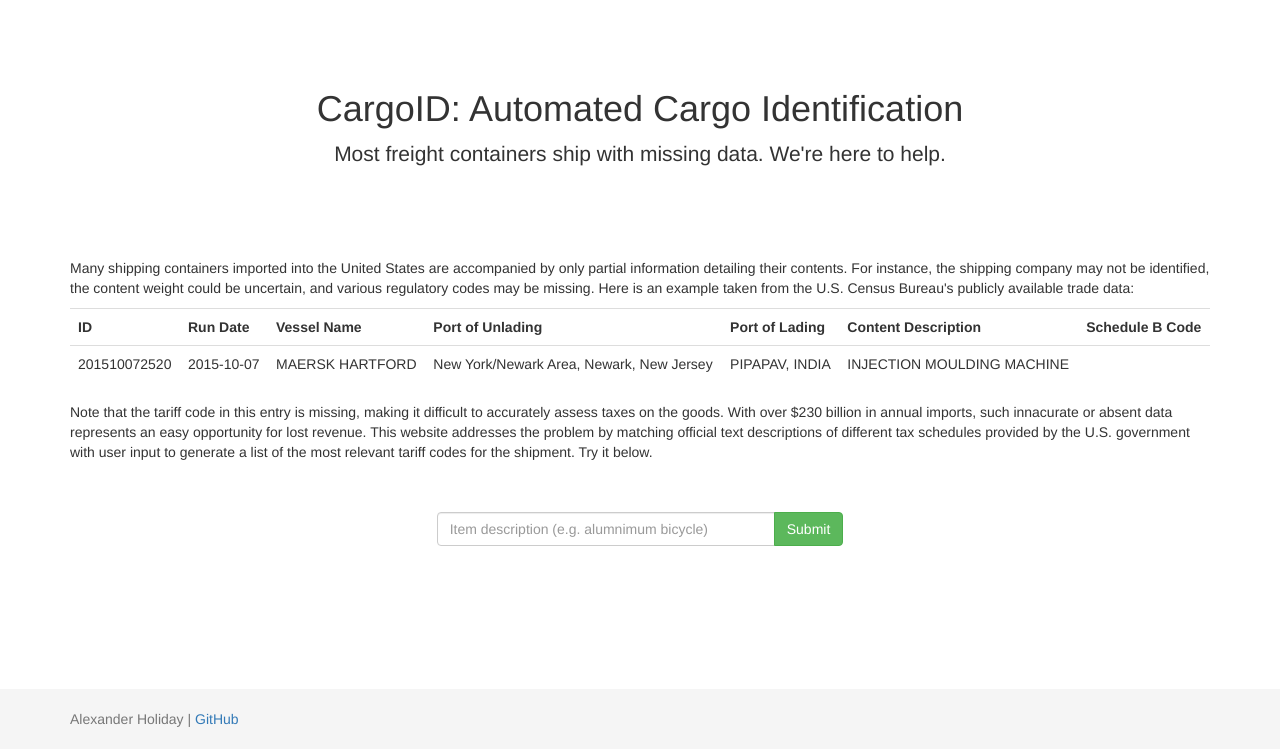
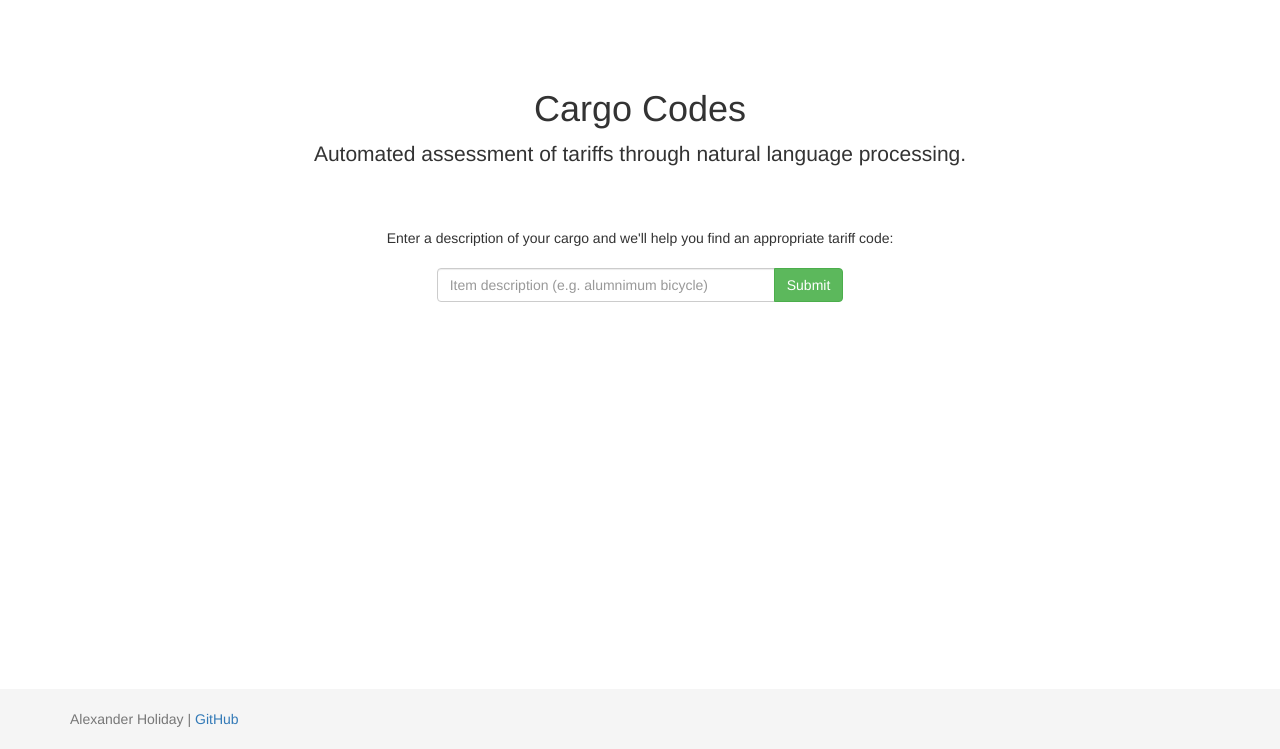
Before and after one commit to glinka/tariff-codes, a Flask app: page / in a window 1280 px wide. Shown: the part 51-800 px from the top of the page. Run offline with Flask 2, Linux system fonts and the light colour scheme; parts of the project's set-up code (start-up, migrations or seed data) failed here and were passed over; some libraries are stand-ins or nearby versions.

Commit message:
Integrated model into website, fixed site links
Website links should now all function, and the site uses the full
model as opposed to pasting in a custom model for the website.

```diff
--- a/web/FlaskFiles/templates/index.html
+++ b/web/FlaskFiles/templates/index.html
@@ -42,13 +42,13 @@
             <span class="icon-bar"></span>
             <span class="icon-bar"></span>
           </button>
-          <a class="navbar-brand" href="#">CargoID</a>
+          <a class="navbar-brand" href="/index">CargoID</a>
 	</div>
 	<div class="collapse navbar-collapse">
           <ul class="nav navbar-nav">
-            <li class="active"><a href="#">Home</a></li>
-            <li><a href="#about">About</a></li>
-            <li><a href="#contact">Contact</a></li>
+            <li class="active"><a href="/index">Home</a></li>
+            <li><a href="/about">About</a></li>
+            <li><a href="/contact">Contact</a></li>
           </ul>
 	</div><!--/.nav-collapse -->
       </div>
@@ -59,25 +59,13 @@
 
     <div class="container">
       <div class="starter-template">
-        <h1>CargoID: Automated Cargo Identification</h1>
-        <p class="lead">Most freight containers ship with missing data. We're here to help.</p>
+        <h1>Cargo Codes</h1>
+        <p class="lead">Automated assessment of tariffs through natural language processing.</p>
+	<br><br>
+        <p>Enter a description of your cargo and we'll help you find an appropriate tariff code:
       </div>
     </div><!-- /.container -->
 
-
-    <div class="container opening-desc">
-        <p>Many shipping containers imported into the United States are accompanied by only partial information detailing their contents. For instance, the shipping company may not be identified, the content weight could be uncertain, and various regulatory codes may be missing. Here is an example taken from the U.S. Census Bureau's publicly available trade data:</p>
-
-      <table class="table table-hover">
-	<tr><th>ID</th><th>Run Date</th><th>Vessel Name</th><th>Port of Unlading</th><th>Port of Lading</th><th>Content Description</th><th>Schedule B Code</th></tr>
-	<tr><td>201510072520</td><td>2015-10-07</td><td>MAERSK HARTFORD</td><td>New York/Newark Area, Newark, New Jersey</td><td>PIPAPAV, INDIA</td><td>INJECTION MOULDING MACHINE</td><td></td></tr>
-      </table>
-
-        <p>Note that the tariff code in this entry is missing, making it difficult to accurately assess taxes on the goods. With over $230 billion in annual imports, such innacurate or absent data represents an easy opportunity for lost revenue. This website addresses the problem by matching official text descriptions of different tax schedules provided by the U.S. government with user input to generate a list of the most relevant tariff codes for the shipment. Try it below.</p>
-
-    </div><!-- /.container -->
-
-    <br><br>
 
     <form action="/match_input" method="GET">
       <div class="row form-group">
@@ -143,7 +131,7 @@
 
     <footer class="footer">
       <div class="container">
-        <p class="text-muted">Alexander Holiday | <a href="https://github.com/glinka">GitHub</a></p>
+        <p class="text-muted">Alexander Holiday | <a href="https://github.com/glinka/tariff-codes">GitHub</a></p>
       </div>
     </footer>
 
--- a/web/FlaskFiles/views.py
+++ b/web/FlaskFiles/views.py
@@ -11,67 +11,18 @@ import datetime
 from StringIO import StringIO
 import random
 
-from matplotlib.backends.backend_agg import FigureCanvasAgg as FigureCanvas
-import matplotlib.pyplot as plt
-# from matplotlib.figure import Figure
-# from matplotlib.dates import DateFormatter
+from models import HashingEmbedder, word2vecEmbedder
+from classifiers import KNNClassifier, KNNCombinedClassifier
+from utils import coarsen_codes, get_section_codes
 
-def get_hashing_vectorizer():
-    # # set up hashing vectorizer and transform official data
-    if not hasattr(g, 'hashing_vectorizer'):
-        g.hashing_vectorizer =  HashingVectorizer(tokenizer=None, preprocessor=None)
-
-    return g.hashing_vectorizer
-
-def get_code_info():
-    if not hasattr(g, 'code_matrix'):
-        # # load official code data
-        official_info = pickle.load(open('../data/tariff-codes-2016.pkl', 'r'))
-        official_codes = np.array(official_info.keys())
-        official_descriptions = [' '.join(words) for words in official_info.values()]
-
-        vectorizer = get_hashing_vectorizer()
-        g.code_matrix = vectorizer.transform(official_descriptions).transpose().tocsc(copy=False) # sparse (nshipments, nhash) matrix where each row details word counts in a particular shipping entry
-        g.codes = official_codes
-        g.descs = official_descriptions
-
-    return [g.codes, g.descs, g.code_matrix]
-
-
-def _find_max_columns(index_scores, k):
-    """index_scores is a sparse matrix of shape (ndocs, ncodes). this function finds the sum of each row and the index of the maximum"""
-    nrows = index_scores.shape[0]
-    rowsums = np.zeros(nrows)
-    maxcol_indices = np.zeros((nrows, k), dtype=int)
-    for i in range(nrows):
-        current_row = sparse.find(index_scores.getrow(i))
-        current_row_indices = current_row[1]
-        current_row_values = current_row[2]
-        nvals_to_sort = current_row_values.shape[0]
-
-        if nvals_to_sort > 0:
-            if nvals_to_sort > k:
-                nvals_to_sort = k
-
-            max_indices = np.argpartition(current_row_values, -nvals_to_sort)[-nvals_to_sort:]
-            sorted_max_indices = np.argsort(current_row_values[max_indices])
-            maxcol_indices[i,:nvals_to_sort] = current_row_indices[max_indices][sorted_max_indices[::-1]]
-            rowsums[i] = np.sum(current_row_values)
-
-    return [rowsums, maxcol_indices]
-
-
-@app.route("/simple_png")
-def simple_png():
-    fig = plt.figure()
-    ax = fig.add_subplot(111)
-    ax.scatter(np.random.uniform(size=10), np.arange(10), s=500)
-
-    fig_out = StringIO()
-    fig.savefig(fig_out)
-    fig_out.seek(0)
-    return send_file(fig_out, mimetype='image/png')
-
+# official_info = pickle.load(open('../data/tariff-codes-2016.pkl', 'r'))
+# official_codes = np.array(official_info.keys())
+# official_descriptions = [' '.join(words) for words in official_info.values()]
+nNN = 4
+model = HashingEmbedder(analyzer='char_wb', ngram_range=(4,5), norm='l2')
+official_code_labels = coarsen_codes(model.official_codes)
+classifier = KNNClassifier(n_neighbors=nNN)
+classifier.fit(model.official_embeddings, official_code_labels)
 
 
 @app.route('/')
@@ -79,29 +30,20 @@ def simple_png():
 def index():
     return render_template("index.html")
 
+@app.route('/about')
+def about():
+    return render_template("about.html")
+
+@app.route('/contact')
+def contact():
+    return render_template("contact.html")
 
 @app.route('/match_input')
 def match_input():
     input = request.args.get('word_desc')
-    vectorizer = get_hashing_vectorizer()
-    hashed_input = vectorizer.transform([' '.join(re.findall('[a-zA-Z]+', input))])
-    codes, descs, matrix = get_code_info()
-    k = 3
-    fit_info =  _find_max_columns(hashed_input*matrix, k)
-
-    # fig = plt.figure()
-    # ax = fig.add_subplot(111)
-    # ax.scatter(np.random.uniform(size=10), np.arange(10))
-    # fig_out = StringIO()
-    # fig.savefig(fig_out)
-    # fig_out.seek(0)
-    # fig_out = send_file(fig_out, mimetype='image/png')
-
-    # print descs[0], codes[0], matrix, hashed_input
-    # print ''
-    # print sparse.find(hashed_input), hashed_input.shape
-    return render_template("output.html", codes=[{'id':codes[i], 'desc':descs[i]} for i in fit_info[1][0]])
-
+    model.embed_data([' '.join(re.findall('[a-zA-Z]+', input))])
+    pred_code = classifier.predict(model.data_embeddings)
+    return render_template("output.html", codes=[{'id':pred_code}])
 
 
 if __name__=='__main__':
```
Also changed, not shown: web/FlaskFiles/templates/output.html (+7 -27 lines).
